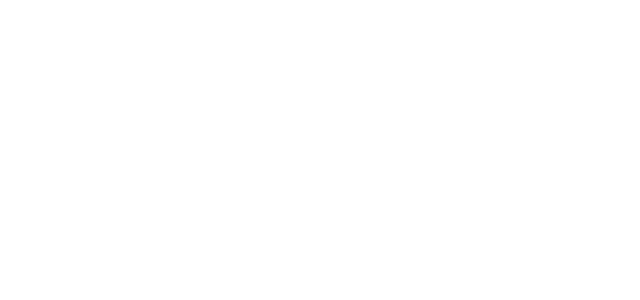
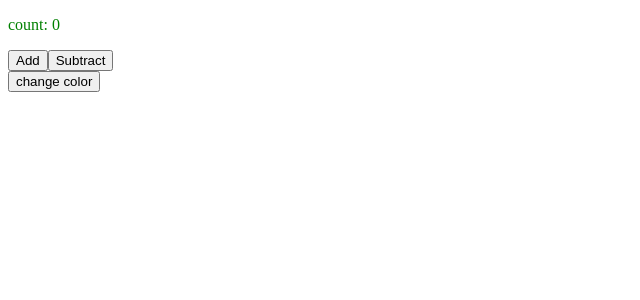
Before and after one commit to AmrMasri/react-js, a React (Vite) app: page / in a window 1280 px wide. Shown: the top 300 px of the page, without its empty margins (0-640 px from the left). Built offline with nearby package versions, Linux system fonts and the light colour scheme.

Commit message:
adding functions

```diff
--- a/src/MyComponent.jsx
+++ b/src/MyComponent.jsx
@@ -2,8 +2,35 @@
 
 function MyComponent(){
 
+    const [count, setCount] = useState(0);
+    const [color, setColor] = useState("green")
+
+    useEffect(() => {
+        document.title = `count : ${count} ${color}`
+    }, [count]);
+
+
+
+    function addCount(){
+        setCount (c => c + 1)
+    }
+
+    function subtractCount(){
+        setCount (c => c - 1)
+    }
+
+    function changeColor(){
+        setColor(c => c === "green" ? "red" : "green")
+    }
+
     return(
-        <></>
+        <>
+        <p style={{color: color}}>count: {count}</p>
+        <button onClick={addCount}>Add</button>
+        <button onClick={subtractCount}>Subtract</button><br />
+        <button onClick={changeColor}>change color</button>
+
+        </>
     );
 }
 export default MyComponent ;
```
